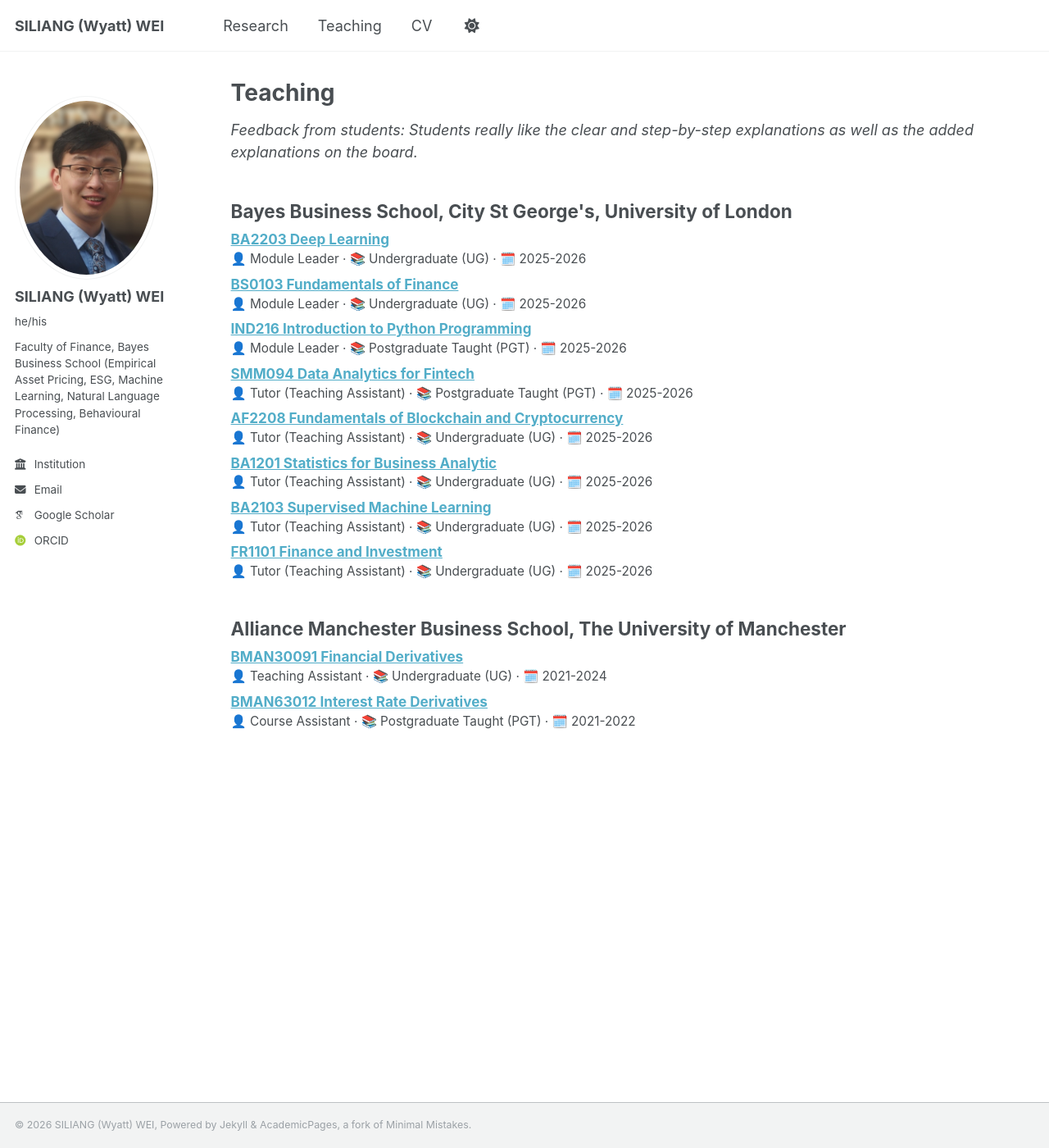
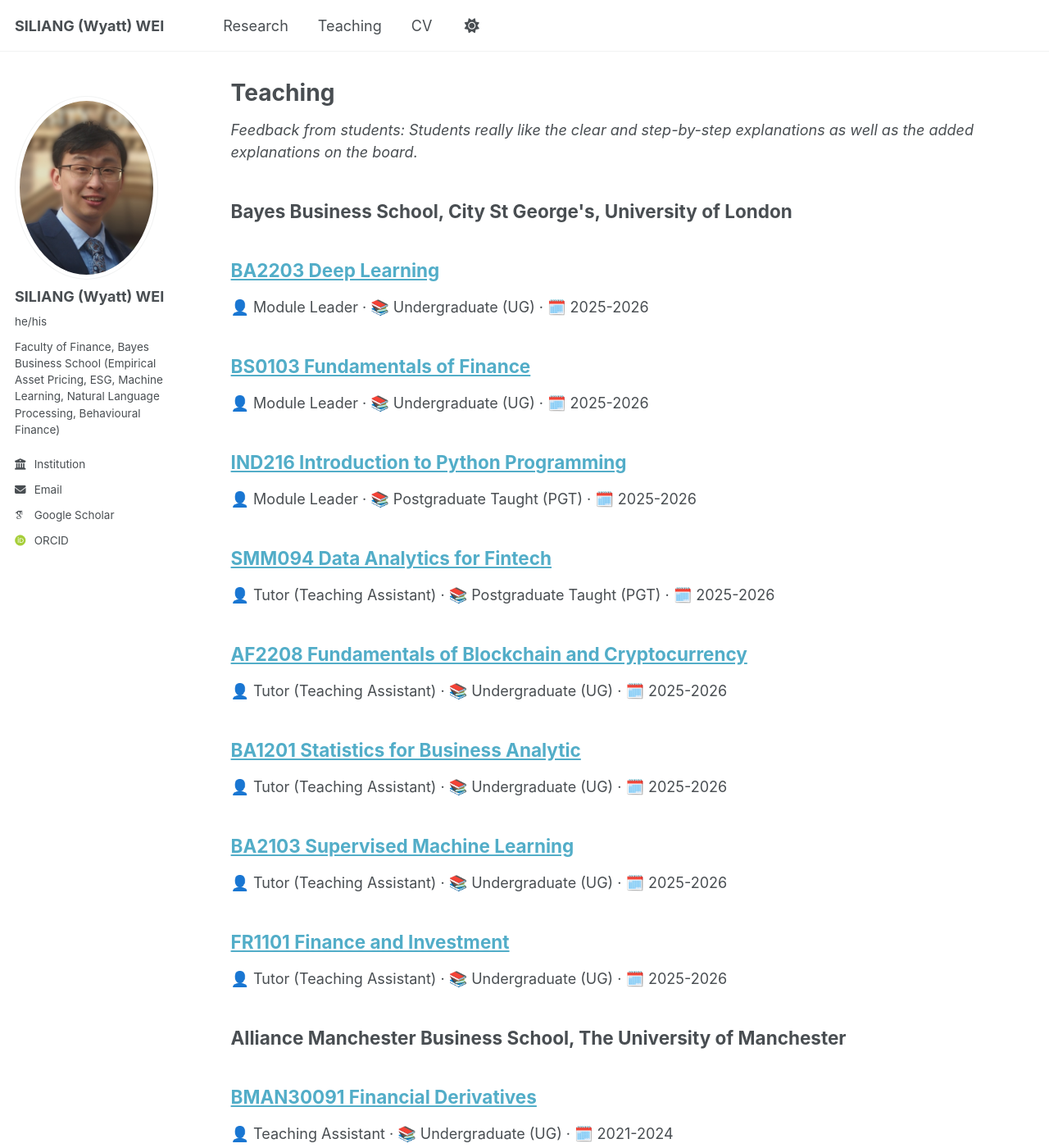
Before and after one commit to wyattswei/wyattswei.github.io, a Jekyll site: the page built from _pages/teaching.html, in a window 1280 px wide and 1400 px high. Shown: the whole window at 82% size. Built offline with Jekyll 4.4.1, drawn with Linux system fonts in a browser that asks for light colours; some web fonts are replaced.

Commit message:
Reduce font size in teaching back

```diff
--- a/_includes/archive-single.html
+++ b/_includes/archive-single.html
@@ -12,8 +12,7 @@
   {% assign title = post.title %}
 {% endif %}
 
-<div class="{{ include.type | default: "list" }}__item{% if
-post.collection == 'teaching' %} teaching__item{% endif %}">
+<div class="{{ include.type | default: "list" }}__item">
   <article class="archive__item" itemscope itemtype="http://schema.org/CreativeWork">
     {% if include.type == "grid" and teaser %}
       <div class="archive__item-teaser">
--- a/assets/css/main.scss
+++ b/assets/css/main.scss
@@ -41,20 +41,3 @@
     "vendor/font-awesome/brands",
     "vendor/magnific-popup/magnific-popup"
 ;
-
-.teaching__item {
-margin-bottom: 0.55em;
-}
-
-.teaching__item .archive__item-title {
-margin-top: 0;
-margin-bottom: 0.2em;
-font-size: 0.95em;
-}
-
-.teaching__item p {
-margin-top: 0;
-margin-bottom: 0.35em;
-font-size: 0.85em;
-line-height: 1.35;
-}
```
